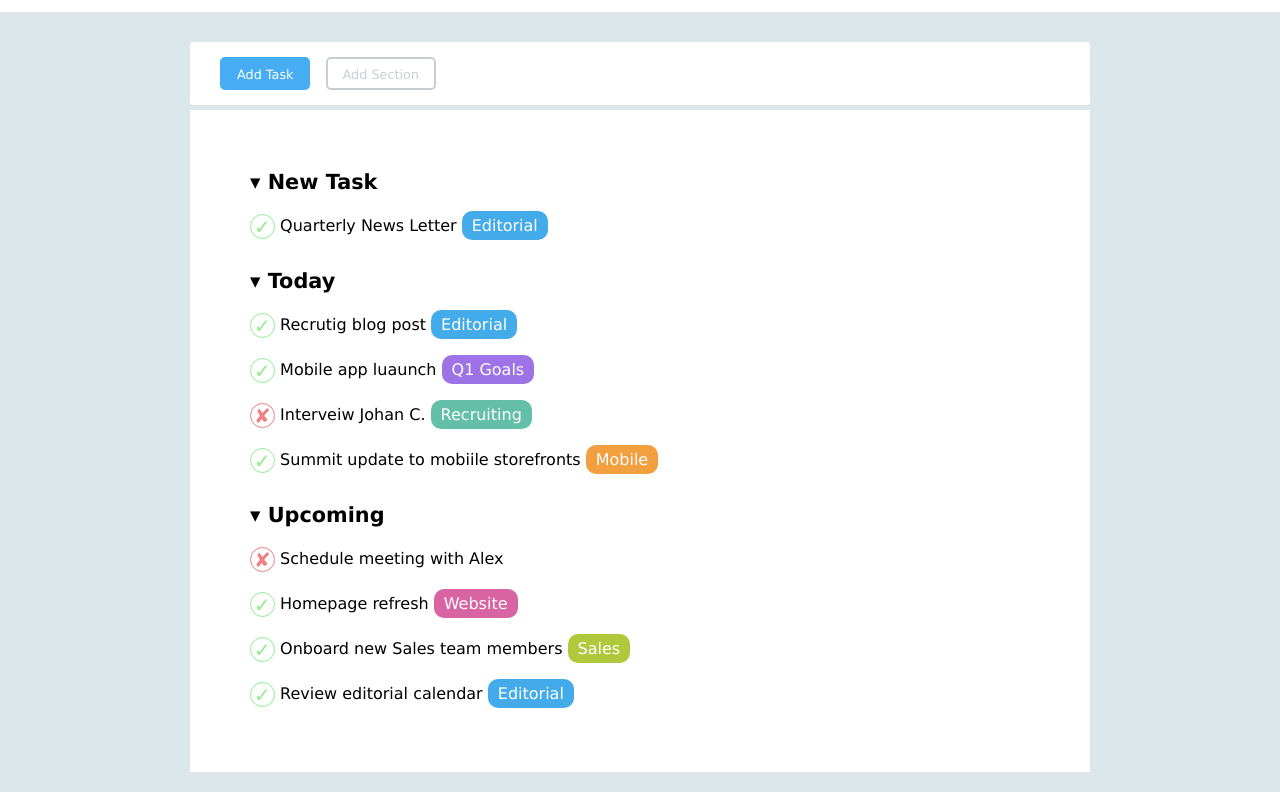
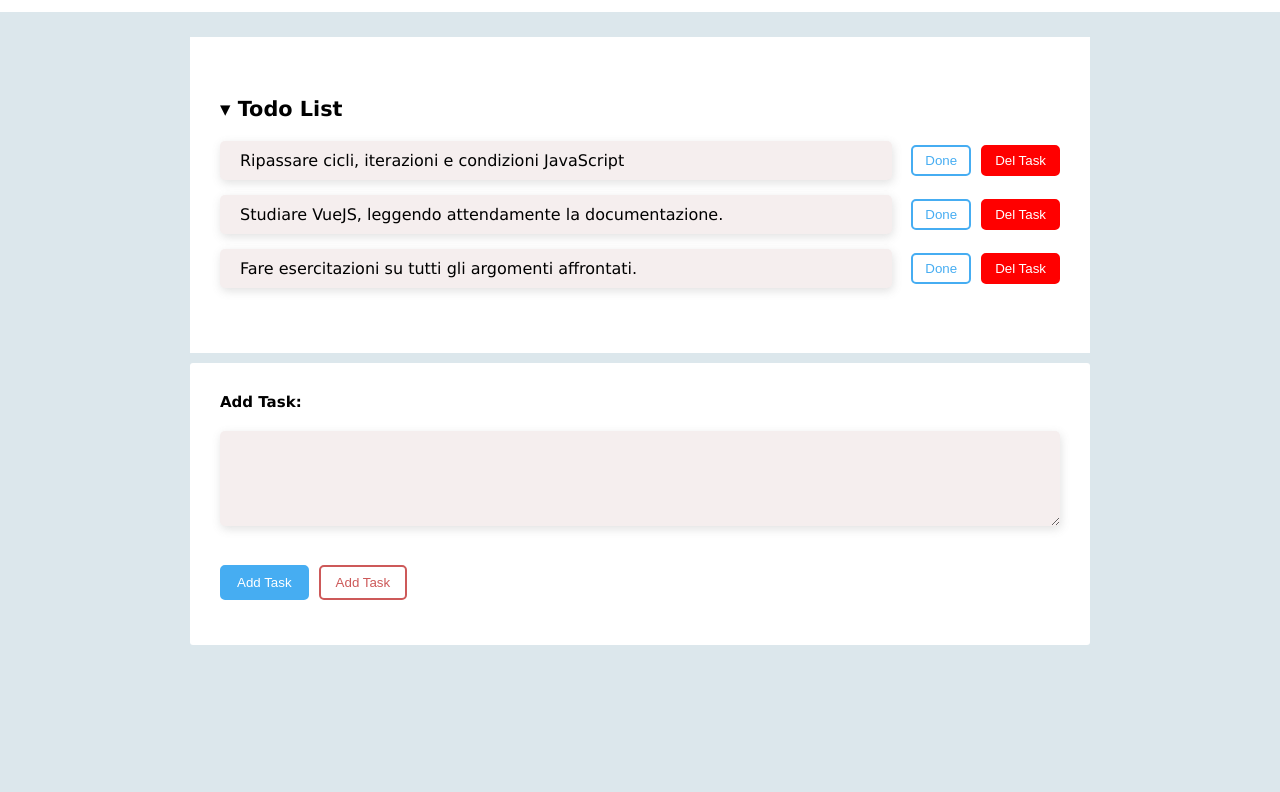
Before and after one commit to byHYONS/vue-todolist, a plain HTML site: page index.html in a window 1280 px wide. Shown: the part 78-870 px from the top of the page. After the commit the page ends 800 px from the top, so only its background shows below. Drawn offline with nearby package versions, Linux system fonts and the light colour scheme.

Commit message:
add 1 milestone

```diff
--- a/css/style.css
+++ b/css/style.css
@@ -2,7 +2,7 @@
 * {box-sizing: border-box; margin: 0; padding: 0; user-select: none;}
 img {max-width: 100%;height: auto;}
 body {background-color: rgb(220, 231, 236); font-family: Verdana, Geneva, Tahoma, sans-serif;}
-
+[v-cloak] {display: none;}
 
 /* -------------------------
         header
@@ -27,49 +27,127 @@ img {
 img, .text-logo {vertical-align: middle;}
 
 /* -------------------------
-        MAIN • BOTTONI
+            MAIN
 -------------------------- */
-.button.container {
-    margin-top: 30px;
+.container_add-task {
+    margin: 10px auto;
     border-radius: 3px;
+    width: 900px;
+    background-color: white;
+    padding: 30px;
 }
 
 .container {
+    margin: 25px auto 10px;
     width: 900px;
-    margin: 0 auto;
     background-color: white;
 }
+
+.item {
+    display: flex;
+    justify-content: space-between;
+    align-items: center;
+    margin-bottom: 15px;
+}
+
+.item > p {
+    display: block;
+    width: 80%;
+    background-color: rgb(245, 238, 238);
+    border-radius: 5px;
+    padding: 10px 20px;
+    box-shadow: 1px 3px 10px rgba(104, 104, 104, 0.2);
+}
+
+.btns button:first-of-type {
+    margin-right: 10px;
+}
+
+.btns button.btn {
+    background-color: transparent;
+    border: unset;
+    padding: 6px 12px;
+    color: inherit;
+    border-radius: 5px;
+}
+
+.btns button.done {
+    color: rgb(70, 173, 242);;
+    border: 2px solid rgb(70, 173, 242);
+    cursor: pointer;
+}
+
+.btns button.delete {
+    background-color: red;
+    color: white;
+    border: 2px solid red;
+    cursor: pointer;
+}
+
+button.done:hover {
+    border: 2px solid rgb(70, 173, 242);
+    background-color: rgb(70, 173, 242);
+    color: white;
+}
+
+button.delete:hover {opacity: 0.5;}
 
 .add-task a {
     color: white;
     text-decoration: none;
     font-size: 0.8em;
 }
-.add-section a {
-    color: rgb(201, 206, 212);
+.add-delete a {
+    color: rgb(205, 89, 89);
     text-decoration: none;
     font-size: 0.8em;
 }
 
-.add-task, .add-section {
+.add-task, .add-delete {
     height: 70%;
     margin: 15px 0;
-    padding: 5px 15px;
+    padding: 8px 15px;
     display: inline-block;
     border-radius: 5px;
 }
 
 .add-task {
     border: 2px solid rgb(70, 173, 242);
-    margin-left: 30px;
     background-color: rgb(70, 173, 242);
     color: white;
 }
 
-.add-section {
+.add-task:hover {opacity: 0.7;}
+
+.add-delete {
     margin-left: 10px;
-    color: rgb(201, 206, 212);
-    border: 2px solid rgb(201, 206, 212);
+    background-color: #fff;
+    color: rgb(205, 89, 89);
+    border: 2px solid rgb(205, 89, 89);
+}
+
+.add-delete:hover {
+    background-color: red;
+    color: white;
+    border: 2px solid red;
+}
+
+.textarea label {
+    display: block;
+    font-size: 15px;
+    font-weight: 600;
+
+}
+
+.textarea textarea {
+    outline: none;
+    width: 100%;
+    border: none;
+    margin: 20px 0;
+    background-color: rgb(245, 238, 238);
+    border-radius: 5px;
+    padding: 10px 20px;
+    box-shadow: 1px 3px 10px rgba(104, 104, 104, 0.2);
 }
 
 /* -------------------------
@@ -78,10 +156,9 @@ img, .text-logo {vertical-align: middle;}
 .container .todo-list {
     margin-top: 5px;
     padding: 30px;
-    margin-bottom: 20px;
 }
 
-li.title {
+h3.title {
     margin-top: 30px;
     font-size: 1.3em;
     font-weight: 600;
@@ -90,7 +167,7 @@ li.title {
 ul {
     margin-bottom: 35px;
     list-style-type: none ;
-    margin-left: 30px;
+
 }
 
 li {
@@ -98,41 +175,4 @@ li {
 
 }
 
-.green, .red {
-    vertical-align: middle;
-    display: inline-block;
-    width: 25px;
-    height: 25px;
-    font-size: 20px;
-    text-align: center;
-    border-radius: 50%;
-}
-
-.green {
-    color: lightgreen;
-    border: 1px solid lightgreen;
-
-}
-.red {
-    color: lightcoral;
-    border: 1px solid lightcoral;
-}
-
-.tag {
-    padding: 5px 10px;
-    color: white;
-    border-radius: 10px;
-}
-
-/*  BOX TAG COLORATI */
-.editorial {background-color: rgb(68, 171, 235);}
-
-.goals {background-color: rgb(157, 115, 230);}
-
-.recruiting {background-color: rgb(99, 191, 168);}
-
-.mobile {background-color: rgb(242, 159, 63);}
-
-.website {background-color: rgb(217, 100, 162);}
-
-.sales {background-color: rgb(176, 201, 60);}
+/* fine */
--- a/index.html
+++ b/index.html
@@ -4,6 +4,11 @@
     <meta charset="UTF-8">
     <meta name="viewport" content="width=device-width, initial-scale=1.0">
     <title>Document</title>
+    <!-- FONT AWESOME -->
+    <link rel="stylesheet" href="https://cdnjs.cloudflare.com/ajax/libs/font-awesome/6.5.2/css/all.min.css"
+    integrity="sha512-SnH5WK+bZxgPHs44uWIX+LLJAJ9/2PkPKZ5QiAj6Ta86w+fsb2TkcmfRyVX3pBnMFcV7oQPJkl9QevSCWr3W6A=="
+    crossorigin="anonymous" referrerpolicy="no-referrer" />
+    <!-- /FONT AWESOME -->
     <link rel="stylesheet" href="./css/style.css">
 </head>
 <body>
@@ -17,34 +22,42 @@
 
     <!-- AGGIUNTA DEI BOTTONI -->
     <main>
-        <div class="button container">
-            <div class="add-task"><a href="#">Add Task</a></div>
-            <div class="add-section"><a href="#">Add Section</a></div>
-        </div>
-        <div class="container">
-            <!-- NEW TASK LIST-->
-            <div class="todo-list">
-                <ul>
-                    <li class="title">&#9662; New Task</li>
-                    <li> <span class="green">&#10003;</span> Quarterly News Letter <span class="tag editorial">Editorial</span></li>
-                    <!-- TODAY LIST -->
-                    <li class="title">&#9662; Today</li>
-                    <li> <span class="green">&#10003;</span> Recrutig blog post <span class="tag editorial">Editorial</span></li>
-                    <li> <span class="green">&#10003;</span> Mobile app luaunch <span class="tag goals">Q1 Goals</span></li>
-                    <li> <span class="red">&#10008;</span> Interveiw Johan C. <span class="tag recruiting">Recruiting</span></li>
-                    <li> <span class="green">&#10003;</span> Summit update to mobiile storefronts <span class="tag mobile">Mobile</span></li>
-                    <!-- UPCOMING LIST -->
-                    <li class="title">&#9662; Upcoming</li>
-                    <li> <span class="red">&#10008;</span> Schedule meeting with Alex</li>
-                    <li> <span class="green">&#10003;</span> Homepage refresh <span class="tag website">Website</span></li>
-                    <li> <span class="green">&#10003;</span> Onboard new Sales team members <span class="tag sales">Sales</span></li>
-                    <li> <span class="green">&#10003;</span> Review editorial calendar <span class="tag editorial">Editorial</span></li>
-                </ul>
+        <div id="app" v-cloak>
+            <div class="container">
+                <!-- NEW TASK LIST-->
+                <div class="todo-list">
+                    <h3 class="title">&#9662; Todo List</h3>
+                    <ul>
+                        <li>
+                            <div class="item"
+                            v-for="(items, index) in todoList">
+                                <p> {{items.text}} </p>
+                                <div class="btns">
+                                    <button class="btn done">Done</button>
+                                    <button class="btn delete">Del Task</button>
+                                </div>
+                            </div>
+                        </li>
+                    </ul>
+                </div>
+                <!-- /NEW TASK LIST-->
+            </div>
+            <div class="container_add-task">
+                <div class="textarea">
+                    <label for="add-task">Add Task:</label>
+                    <textarea name="add-task" id="add-task" rows="5"></textarea>
+                </div>
+                <button class="add-task">Add Task</button>
+                <button class="add-delete">Add Task</button>
             </div>
         </div>
     </main>
 
-
-
+    <!-- VUE JS -->
+    <script src="https://unpkg.com/vue@3/dist/vue.global.js"></script>
+    <!-- /VUE JS -->
+    <!-- /PROJECT JS -->
+    <script type="text/javascript" src="./main.js"></script>
+    <!-- PROJECT JS -->
 </body>
 </html>
--- a/main.js
+++ b/main.js
@@ -1,2 +1,35 @@
 // reset
 'use strict'
+
+/* *************************
+        variabili
+************************* */
+
+const todoList = [
+    {
+        text: 'Ripassare cicli, iterazioni e condizioni JavaScript',
+        done: null,
+    },
+    {
+        text: 'Studiare VueJS, leggendo attendamente la documentazione.',
+        done: null,
+    },
+    {
+        text: 'Fare esercitazioni su tutti gli argomenti affrontati.',
+        done: null,
+    },
+];
+
+const {createApp} = Vue;
+
+createApp({
+    data() {
+       return {
+         todoList,
+         currentList: null,
+       }
+    },
+    methods: {
+
+    },
+}).mount('#app');
```
